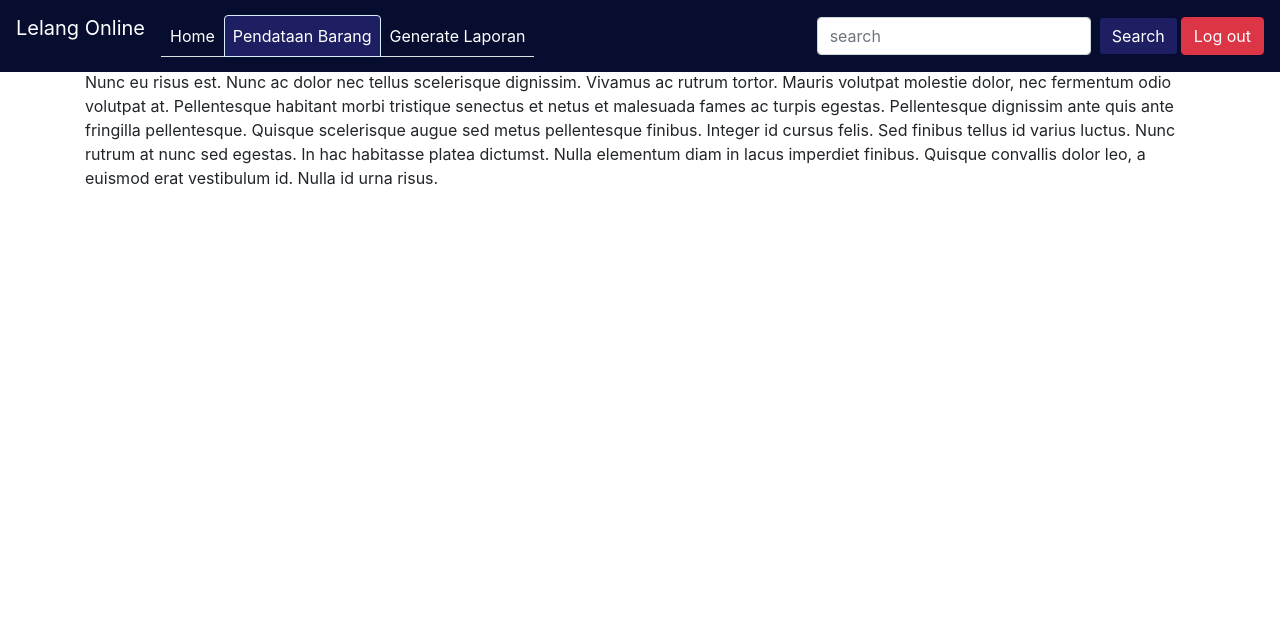
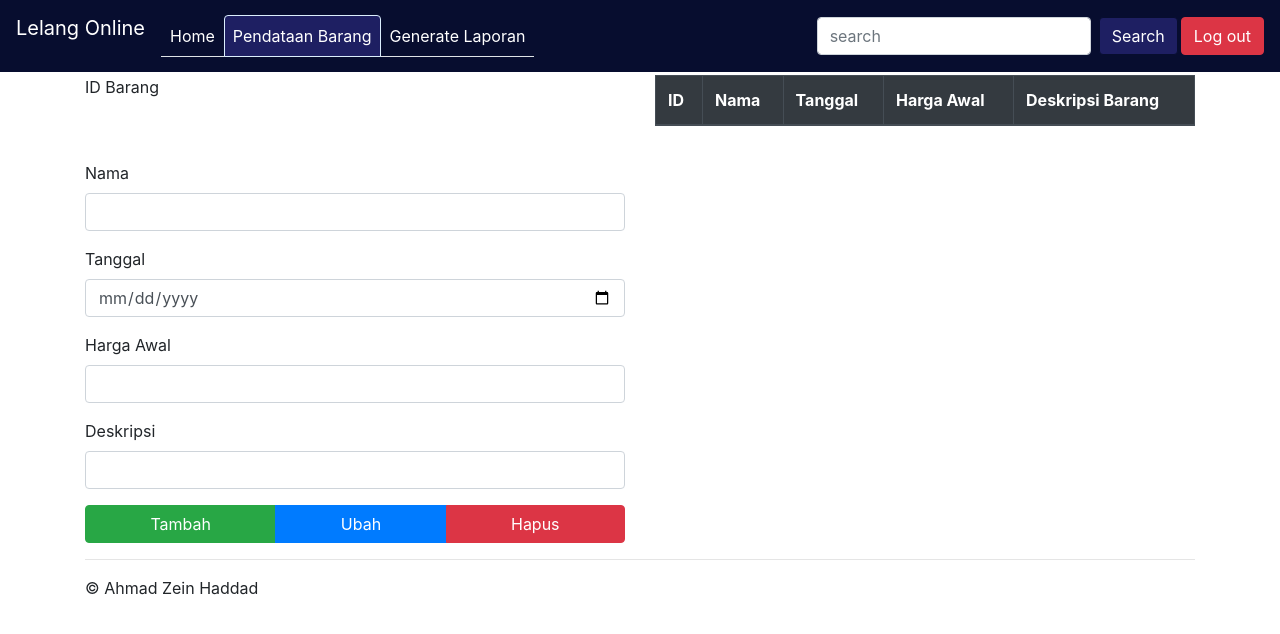
Before and after one commit to zein3/Lelang, a PHP site: page / in a window 1280 px wide, after a click on "Pendataan Barang". Shown: the top 634 px of the page. Run offline with PHP 8.4, Linux system fonts and the light colour scheme; a user stored in the database is signed in; lists and menus that the app fills with data are empty.

Commit message:
Added Pendataan Barang Interface

```diff
--- a/css/style.css
+++ b/css/style.css
@@ -2,9 +2,9 @@
 github.com/Zein-Haddad
 */
 
-body { padding-top: 70px; }
+body { padding-top: 75px; }
 @media screen and (max-width: 768px) {
-    body { padding-top: 70px; }
+    body { padding-top: 75px; }
 }
 
 .text-white {
--- a/index.php
+++ b/index.php
@@ -80,7 +80,7 @@ if (isset($_GET['success']))
 <div class="modal fade" id="loginModal" tabindex="-1" role="dialog">
 	<div class="modal-dialog">
 		<div class="modal-content">
-			<div class="modal-header bg-2">
+			<div class="modal-header bg-3">
 				<h5 class="modal-title text-white">Login</h5>
 				<button type="button" class="close text-white" data-dismiss="modal" aria-label="Close">
 					<span aria-hidden="true">&times;</span>
@@ -102,7 +102,7 @@ if (isset($_GET['success']))
 					</div>
 				</div>
 				<div class="modal-footer">
-					<button type="submit" name="login-btn" class="btn btn-darkblue btn-lg btn-block">Login</button>
+					<button type="submit" name="login-btn" class="btn btn-blue btn-lg btn-block">Login</button>
 				</div>
 			</form>
 		</div>
@@ -167,7 +167,9 @@ if (isset($_GET['success']))
 			<p>Lorem ipsum dolor sit amet, consectetur adipiscing elit. Maecenas vestibulum tincidunt mauris quis mattis. Nullam gravida est id risus interdum interdum. Vivamus et posuere diam, at semper velit. Suspendisse quam augue, placerat sit amet iaculis quis, porta rutrum elit. Donec tempor nisl ut eleifend iaculis. Fusce consectetur ipsum in sapien laoreet tincidunt. Orci varius natoque penatibus et magnis dis parturient montes, nascetur ridiculus mus. Vestibulum at nibh tincidunt, feugiat lectus et, congue felis. Pellentesque convallis lobortis finibus. Quisque dictum nec velit posuere rutrum.</p>
 		</div>
 		<div class="tab-pane fade" id="pendataan">
-			<p>Nunc eu risus est. Nunc ac dolor nec tellus scelerisque dignissim. Vivamus ac rutrum tortor. Mauris volutpat molestie dolor, nec fermentum odio volutpat at. Pellentesque habitant morbi tristique senectus et netus et malesuada fames ac turpis egestas. Pellentesque dignissim ante quis ante fringilla pellentesque. Quisque scelerisque augue sed metus pellentesque finibus. Integer id cursus felis. Sed finibus tellus id varius luctus. Nunc rutrum at nunc sed egestas. In hac habitasse platea dictumst. Nulla elementum diam in lacus imperdiet finibus. Quisque convallis dolor leo, a euismod erat vestibulum id. Nulla id urna risus.</p>
+			<?php
+			include 'tab/pendataan.php';
+			?>
 		</div>
 		<div class="tab-pane fade" id="laporan">
 			<p>Curabitur vitae dui id nisi blandit molestie. Phasellus vel enim sapien. Mauris tincidunt nunc nec magna pharetra viverra. Phasellus euismod tempus quam, eu volutpat felis ultricies eu. Nam ut tincidunt augue, vitae ultricies mauris. Nunc non ligula quis enim tincidunt faucibus. Donec aliquet fermentum sapien eget suscipit. Mauris maximus risus a sagittis sodales. In consectetur felis vel massa blandit, et vulputate erat pellentesque.</p>
@@ -176,6 +178,12 @@ if (isset($_GET['success']))
 			<p>Tes</p>
 		</div>
 	</div>
+
+	<hr>
+
+	<footer>
+		<p>&copy; Ahmad Zein Haddad</p>
+	</footer>
 </div>
 
 <script src="https://code.jquery.com/jquery-3.4.1.slim.min.js" integrity="sha384-J6qa4849blE2+poT4WnyKhv5vZF5SrPo0iEjwBvKU7imGFAV0wwj1yYfoRSJoZ+n" crossorigin="anonymous"></script>
--- /dev/null
+++ b/tab/pendataan.php
@@ -0,0 +1,48 @@
+<div class="row">
+	<div class="col">
+		<form>
+			<div class="form-group">
+				<label for="tb-barang_id">ID Barang</label>
+				<input type="text" class="form-control-plaintext" name="tb-barang_id" id="tb-barang_id" readonly>
+			</div>
+			<div class="form-group">
+				<label for="tb-barang_nama">Nama</label>
+				<input type="text" class="form-control" name="tb-barang_nama" id="tb-barang_nama">
+			</div>
+			<div class="form-group">
+				<label for="tb-barang_tgl">Tanggal</label>
+				<input type="date" class="form-control" name="tb-barang_tgl" id="tb-barang_tgl">
+			</div>
+			<div class="form-group">
+				<label for="tb-barang_harga">Harga Awal</label>
+				<input type="number" class="form-control" name="tb-barang_harga" id="tb-barang_harga">
+			</div>
+			<div class="form-group">
+				<label for="tb-barang_deskripsi">Deskripsi</label>
+				<input type="text" class="form-control" name="tb-barang_deskripsi" id="tb-barang_deskripsi">
+			</div>
+
+			<div class="btn-group btn-block">
+				<button name="add" class="btn btn-success">Tambah</button>
+				<button name="edit" class="btn btn-primary">Ubah</button>
+				<button name="delete" class="btn btn-danger">Hapus</button>
+			</div>
+		</form>
+	</div>
+	<div class="col">
+		<table class="table table-striped table-bordered table-hover">
+			<thead class="thead-dark">
+				<tr>
+					<th>ID</th>
+					<th>Nama</th>
+					<th>Tanggal</th>
+					<th>Harga Awal</th>
+					<th>Deskripsi Barang</th>
+				</tr>
+			</thead>
+			<tbody>
+
+			</tbody>
+		</table>
+	</div>
+</div>
```
